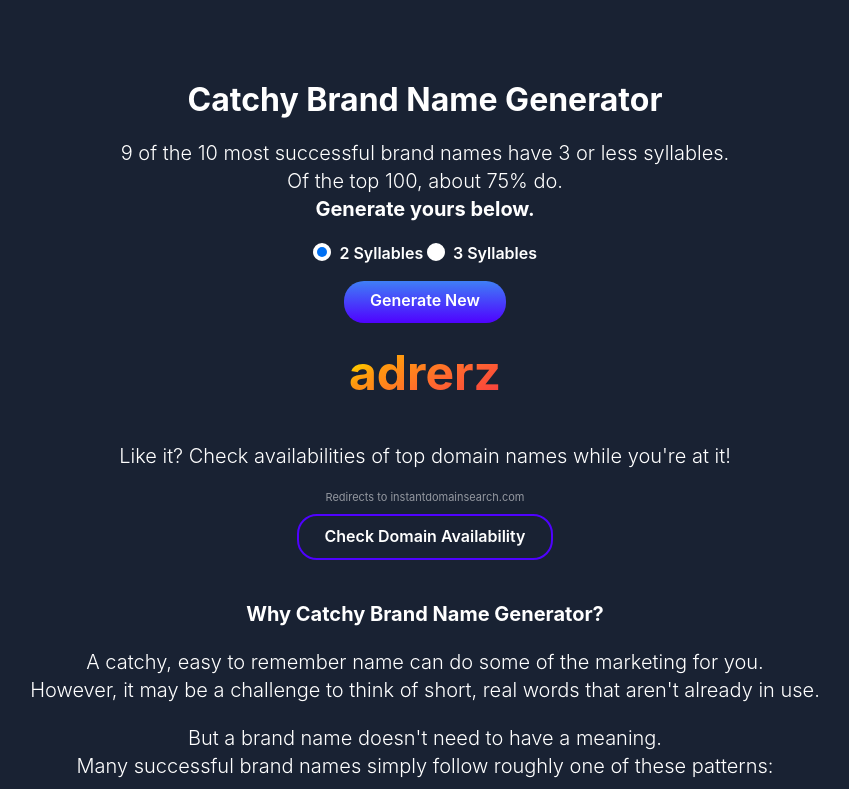
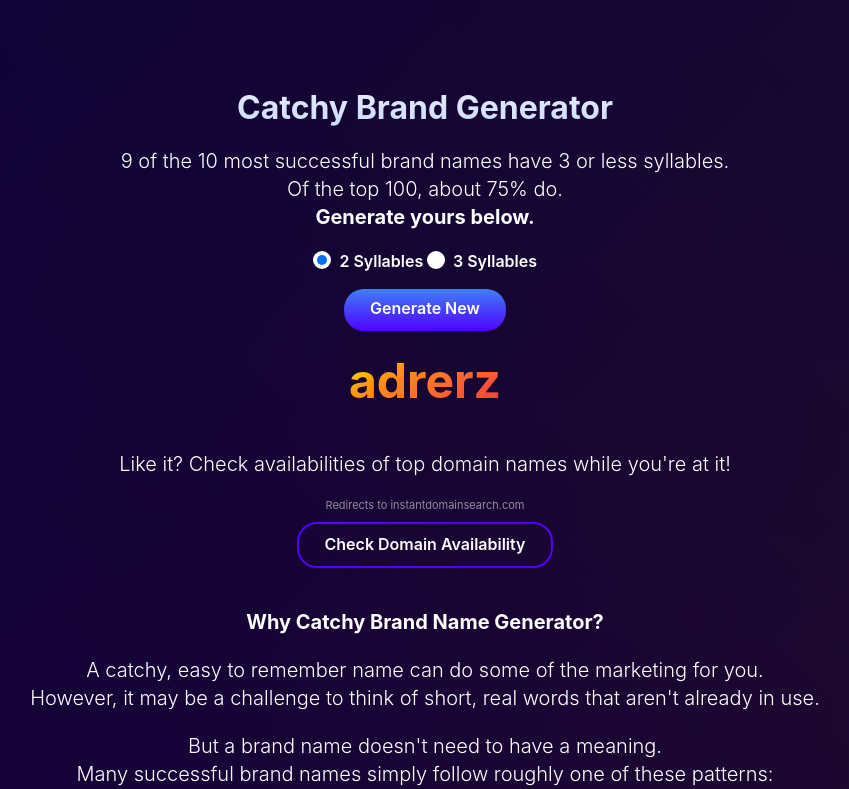
Before and after one commit to coffeecoding/CatchyBrandNameGenerator, a Next.js app: page / in a window 1280 px wide. Shown: the top 789 px of the page, without its empty margins (215-1064 px from the left). Built offline with nearby package versions, Linux system fonts and the light colour scheme.

Commit message:
Minor update

```diff
--- a/pages/index.js
+++ b/pages/index.js
@@ -133,7 +133,7 @@ export default function Home() {
       </Head>
 
       <main>
-        <h1>Catchy Brand Name Generator</h1>
+        <h1>Catchy Brand Generator</h1>
         <p>9 of the 10 most successful brand names have 3 or less syllables.</p>
         <p>Of the top 100, about 75% do.</p>
         <p>
@@ -350,6 +350,7 @@ export default function Home() {
           flex-direction: column;
           justify-content: center;
           align-items: center;
+          margin: 0 2vw;
         }
       `}</style>
     </div>
--- a/styles/globals.css
+++ b/styles/globals.css
@@ -9,9 +9,12 @@ body {
 html,
 body {
   padding: 0;
-  margin: 0 2vw;
   color: white;
   background-color: #192233;
+  background: linear-gradient(45deg, #12013b 0%, rgba(84, 0, 12, 0) 70%) repeat scroll 0% 0%,
+    linear-gradient(135deg, rgb(16, 3, 53) 10%, rgba(49, 5, 209, 0) 80%) repeat scroll 0% 0%,
+    linear-gradient(225deg, rgb(30, 14, 44) 10%, rgba(10, 219, 216, 0) 80%) repeat scroll 0% 0%,
+    rgba(0, 0, 0, 0) linear-gradient(315deg, rgb(38, 0, 49) 100%, rgba(9, 245, 5, 0) 70%) repeat scroll 0% 0%;
   font-family: -apple-system, BlinkMacSystemFont, Segoe UI, Roboto,
     Oxygen, Ubuntu, Cantarell, Fira Sans, Droid Sans, Helvetica Neue,
     sans-serif;
@@ -39,6 +42,12 @@ h1 {
   margin: 0 0 20px 0;
   font-size: 32px;
   text-align: center;
+  font-weight: 700;
+  background: linear-gradient(180deg,
+      rgb(233, 234, 248) 0%,
+      rgb(202, 220, 255) 100%);
+  -webkit-background-clip: text;
+  -webkit-text-fill-color: transparent;
 }
 
 p {
```
